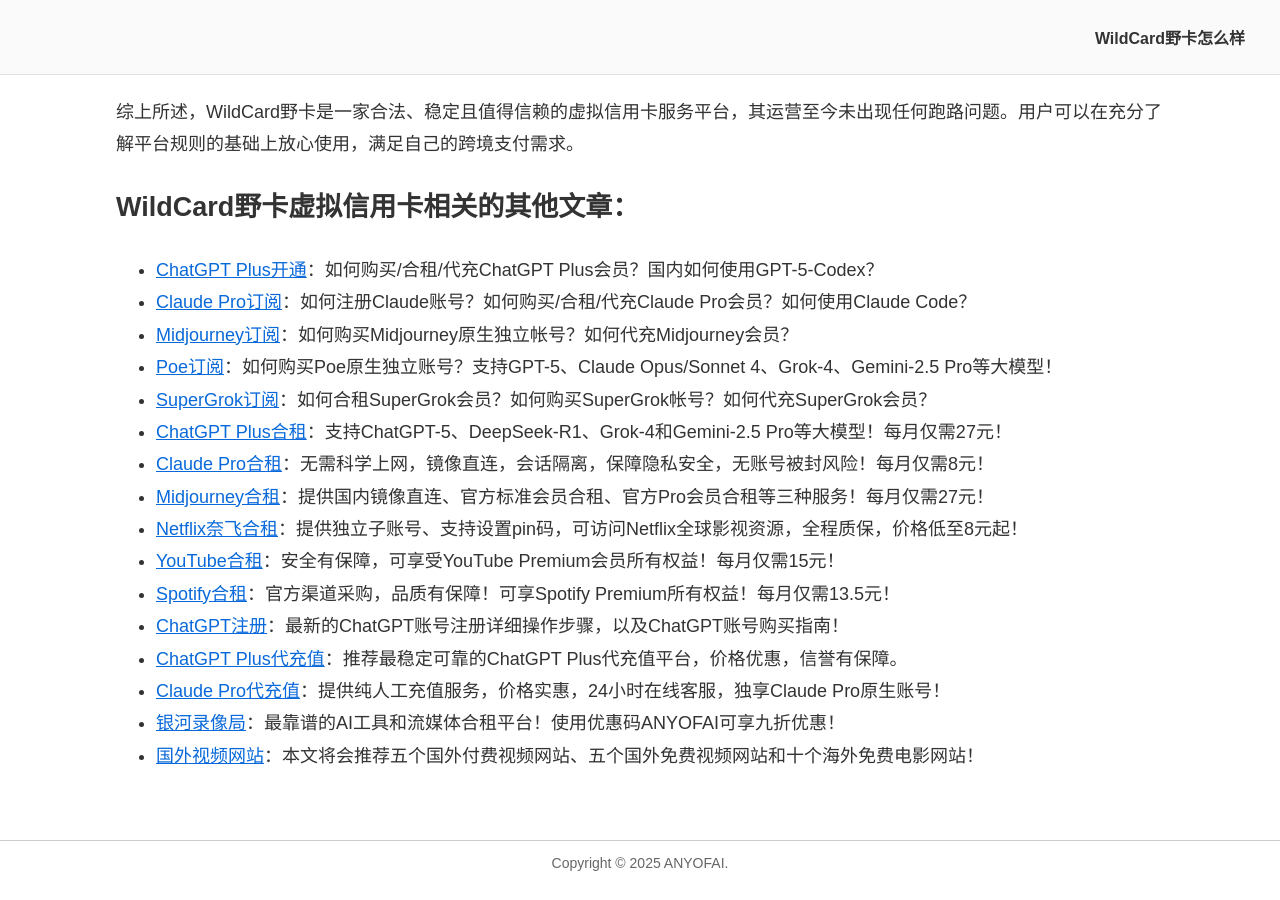
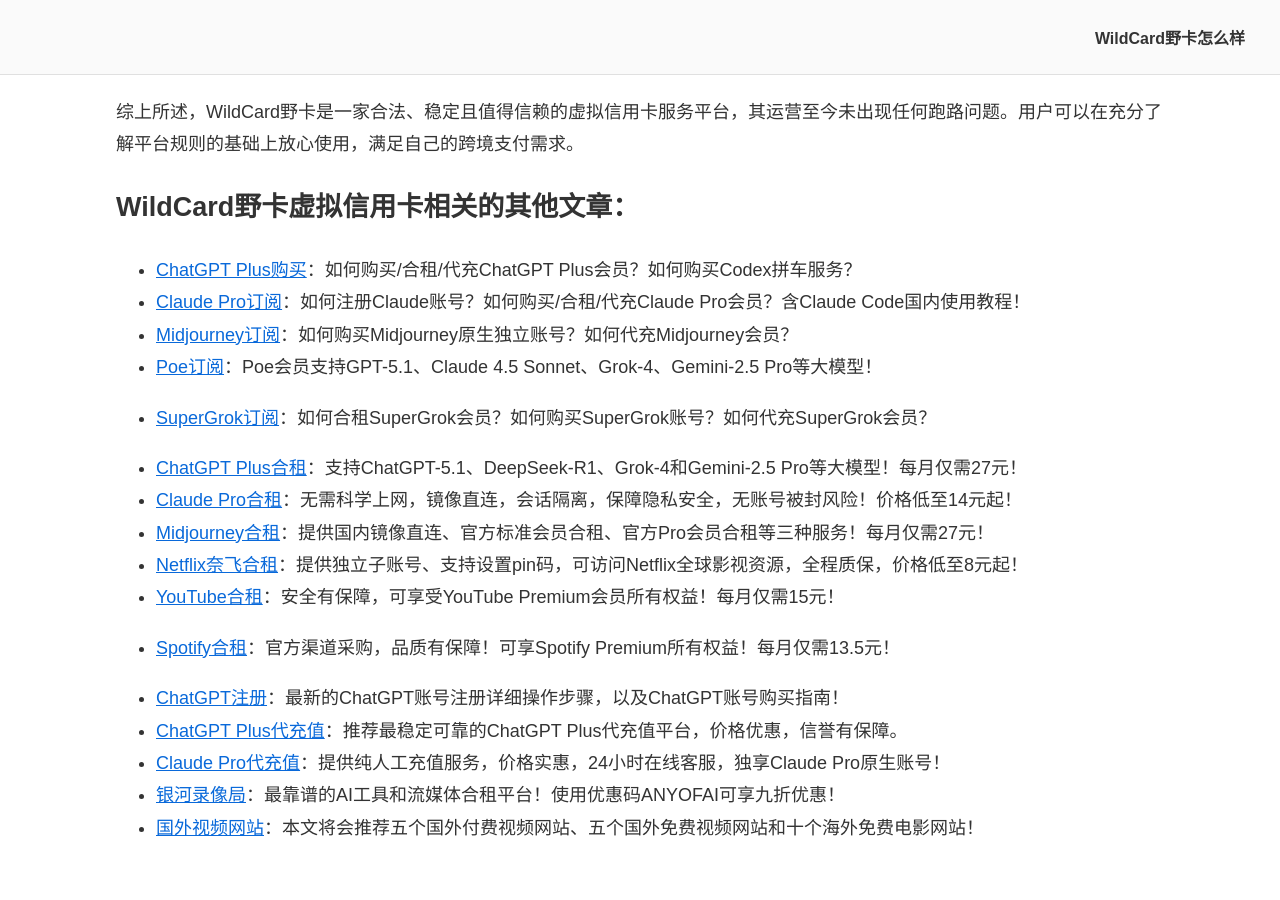
Before and after one commit to anyofai/anyofai.github.io, a Jekyll site: the page built from index.md, in a window 1280 px wide and 900 px high, scrolled down 31047 px. Built offline with Jekyll 4.4.1, drawn with Linux system fonts in a browser that asks for light colours; some of the changed text lies outside the part shown.

Commit message:
Update index.md

```diff
--- a/index.md
+++ b/index.md
@@ -6,7 +6,7 @@
 
 # 2025年最好用的虚拟信用卡推荐：WildCard野卡虚拟信用卡怎么样？WildCard野卡安全靠谱吗？
 
-<p align="center">最近更新于：2025年10月18日</p>
+<p align="center">最近更新于：2025年11月14日</p>
 
 #### 🚨🚨关于“WildCard野卡跑路（被迫停止运营）”的重要说明🚨🚨
 
@@ -458,17 +458,19 @@
 
 ## WildCard野卡虚拟信用卡相关的其他文章：
 
-* <a href="https://github.com/anyofai/anyofai.github.io">ChatGPT Plus开通</a>：如何购买/合租/代充ChatGPT Plus会员？国内如何使用GPT-5-Codex？
-* <a href="https://github.com/anyofai/claude-pro">Claude Pro订阅</a>：如何注册Claude账号？如何购买/合租/代充Claude Pro会员？如何使用Claude Code？
-* <a href="https://github.com/anyofai/midjourney">Midjourney订阅</a>：如何购买Midjourney原生独立帐号？如何代充Midjourney会员？
-* <a href="https://github.com/anyofai/poe">Poe订阅</a>：如何购买Poe原生独立账号？支持GPT-5、Claude Opus/Sonnet 4、Grok-4、Gemini-2.5 Pro等大模型！
-* <a href="https://github.com/anyofai/x-twitter">SuperGrok订阅</a>：如何合租SuperGrok会员？如何购买SuperGrok帐号？如何代充SuperGrok会员？
-* <a href="https://github.com/anyofai/chatgpt-plus-hezu">ChatGPT Plus合租</a>：支持ChatGPT-5、DeepSeek-R1、Grok-4和Gemini-2.5 Pro等大模型！每月仅需27元！
-* <a href="https://github.com/anyofai/claude-pro-hezu">Claude Pro合租</a>：无需科学上网，镜像直连，会话隔离，保障隐私安全，无账号被封风险！每月仅需8元！
+* <a href="https://github.com/anyofai/anyofai.github.io">ChatGPT Plus购买</a>：如何购买/合租/代充ChatGPT Plus会员？如何购买Codex拼车服务？
+* <a href="https://github.com/anyofai/claude-pro">Claude Pro订阅</a>：如何注册Claude账号？如何购买/合租/代充Claude Pro会员？含Claude Code国内使用教程！
+* <a href="https://github.com/anyofai/midjourney">Midjourney订阅</a>：如何购买Midjourney原生独立账号？如何代充Midjourney会员？
+* <a href="https://github.com/anyofai/poe">Poe订阅</a>：Poe会员支持GPT-5.1、Claude 4.5 Sonnet、Grok-4、Gemini-2.5 Pro等大模型！
+* <a href="https://github.com/anyofai/x-twitter">SuperGrok订阅</a>：如何合租SuperGrok会员？如何购买SuperGrok账号？如何代充SuperGrok会员？
+
+* <a href="https://github.com/anyofai/chatgpt-plus-hezu">ChatGPT Plus合租</a>：支持ChatGPT-5.1、DeepSeek-R1、Grok-4和Gemini-2.5 Pro等大模型！每月仅需27元！
+* <a href="https://github.com/anyofai/claude-pro-hezu">Claude Pro合租</a>：无需科学上网，镜像直连，会话隔离，保障隐私安全，无账号被封风险！价格低至14元起！
 * <a href="https://github.com/anyofai/midjourney-hezu">Midjourney合租</a>：提供国内镜像直连、官方标准会员合租、官方Pro会员合租等三种服务！每月仅需27元！
 * <a href="https://github.com/anyofai/netflix-hezu">Netflix奈飞合租</a>：提供独立子账号、支持设置pin码，可访问Netflix全球影视资源，全程质保，价格低至8元起！
 * <a href="https://github.com/anyofai/youtube-hezu">YouTube合租</a>：安全有保障，可享受YouTube Premium会员所有权益！每月仅需15元！
 * <a href="https://github.com/anyofai/spotify-hezu">Spotify合租</a>：官方渠道采购，品质有保障！可享Spotify Premium所有权益！每月仅需13.5元！
+
 * <a href="https://github.com/anyofai/chatgpt">ChatGPT注册</a>：最新的ChatGPT账号注册详细操作步骤，以及ChatGPT账号购买指南！
 * <a href="https://github.com/anyofai/chatgpt-plus-recharge">ChatGPT Plus代充值</a>：推荐最稳定可靠的ChatGPT Plus代充值平台，价格优惠，信誉有保障。
 * <a href="https://github.com/anyofai/claude-pro-recharge">Claude Pro代充值</a>：提供纯人工充值服务，价格实惠，24小时在线客服，独享Claude Pro原生账号！
```
